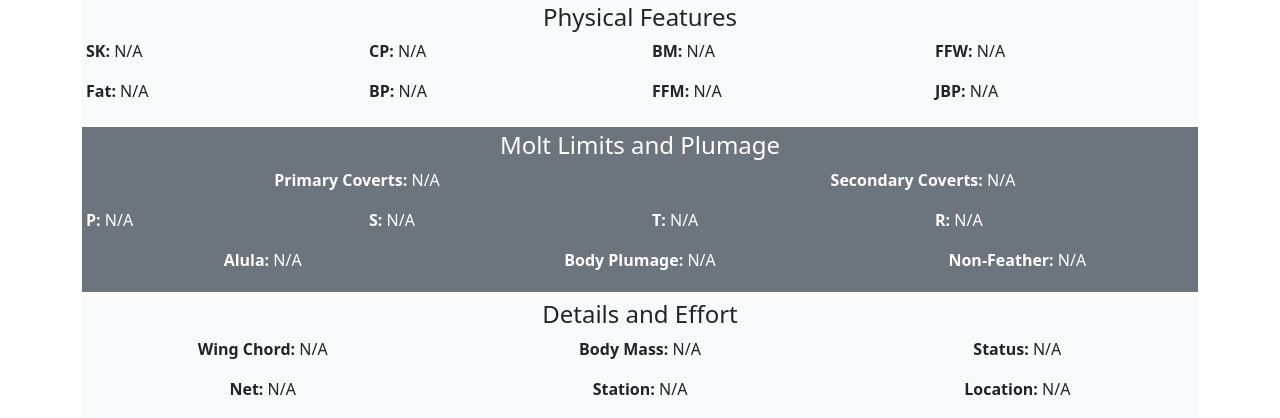
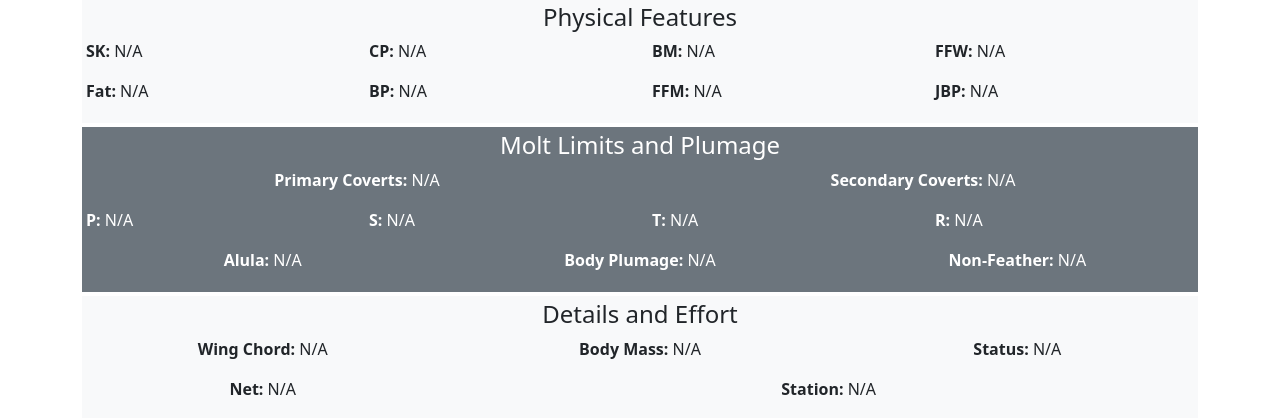
Before and after one commit to ndswecker/SnatchItCore, a Django app: template app/maps/templates/maps/detail.html in a window 1280 px wide. Shown: the part 407-825 px from the top of the page. Run offline with Django 4.2, Linux system fonts and the light colour scheme; the template is opened without the code that fills it, so the values that code supplies are empty; some libraries are stand-ins or nearby versions.

Commit message:
Eliminate location from success submit details

```diff
--- a/app/maps/templates/maps/detail.html
+++ b/app/maps/templates/maps/detail.html
@@ -125,11 +125,8 @@
         <div class="col-4 text-center">
             <p><strong>Net:</strong> {{ capture_record.net|default:"N/A" }}</p>
         </div>
-        <div class="col-4 text-center">
+        <div class="col-8 text-center">
             <p><strong>Station:</strong> {{ capture_record.station|default:"N/A" }}</p>
-        </div>
-        <div class="col-4 text-center">
-            <p><strong>Location:</strong> {{ capture_record.location|default:"N/A" }}</p>
         </div>
     </div>
     <div class="row">
```
